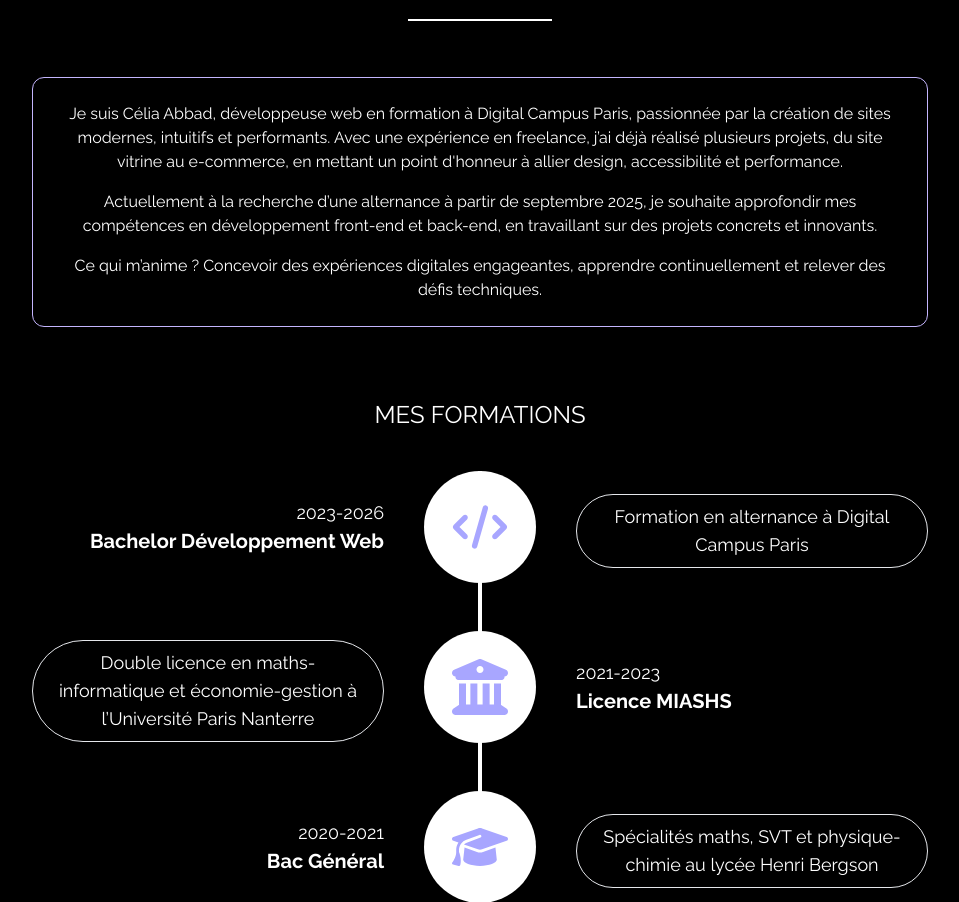
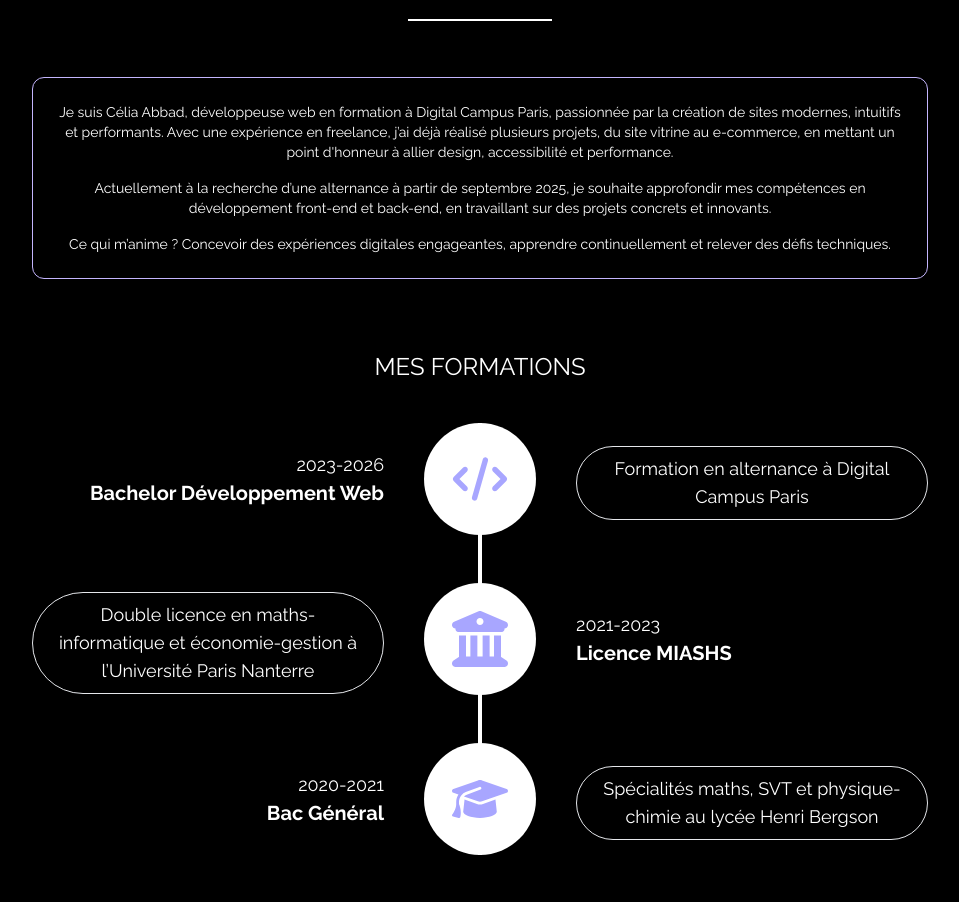
Before and after one commit to celiabd29/mon-portfolio, a React (Vite) app: page / in a window 1280 px wide. Shown: the part 1021-1923 px from the top of the page, without its empty margins (160-1119 px from the left). Built offline with nearby package versions, Linux system fonts and the light colour scheme; no server answers.

Commit message:
projet pagination

```diff
--- a/src/components/About.tsx
+++ b/src/components/About.tsx
@@ -19,7 +19,7 @@ export default function About() {
 
         {/* Texte de présentation dans la carte */}
         <div className="mt-14 p-6 border border-violet-300 rounded-xl text-center max-w-md md:max-w-4xl">
-          <p className="text-md">
+          <p className="text-sm">
             Je suis Célia Abbad, développeuse web en formation à Digital Campus
             Paris, passionnée par la création de sites modernes, intuitifs et
             performants. Avec une expérience en freelance, j’ai déjà réalisé
@@ -27,14 +27,14 @@ export default function About() {
             point d'honneur à allier design, accessibilité et performance.
           </p>
 
-          <p className="mt-4 text-md">
+          <p className="mt-4 text-sm">
             Actuellement à la recherche d’une alternance à partir de septembre
             2025, je souhaite approfondir mes compétences en développement
             front-end et back-end, en travaillant sur des projets concrets et
             innovants.
           </p>
 
-          <p className="mt-4 text-md">
+          <p className="mt-4 text-sm">
             Ce qui m’anime ? Concevoir des expériences digitales engageantes,
             apprendre continuellement et relever des défis techniques.
           </p>
```
